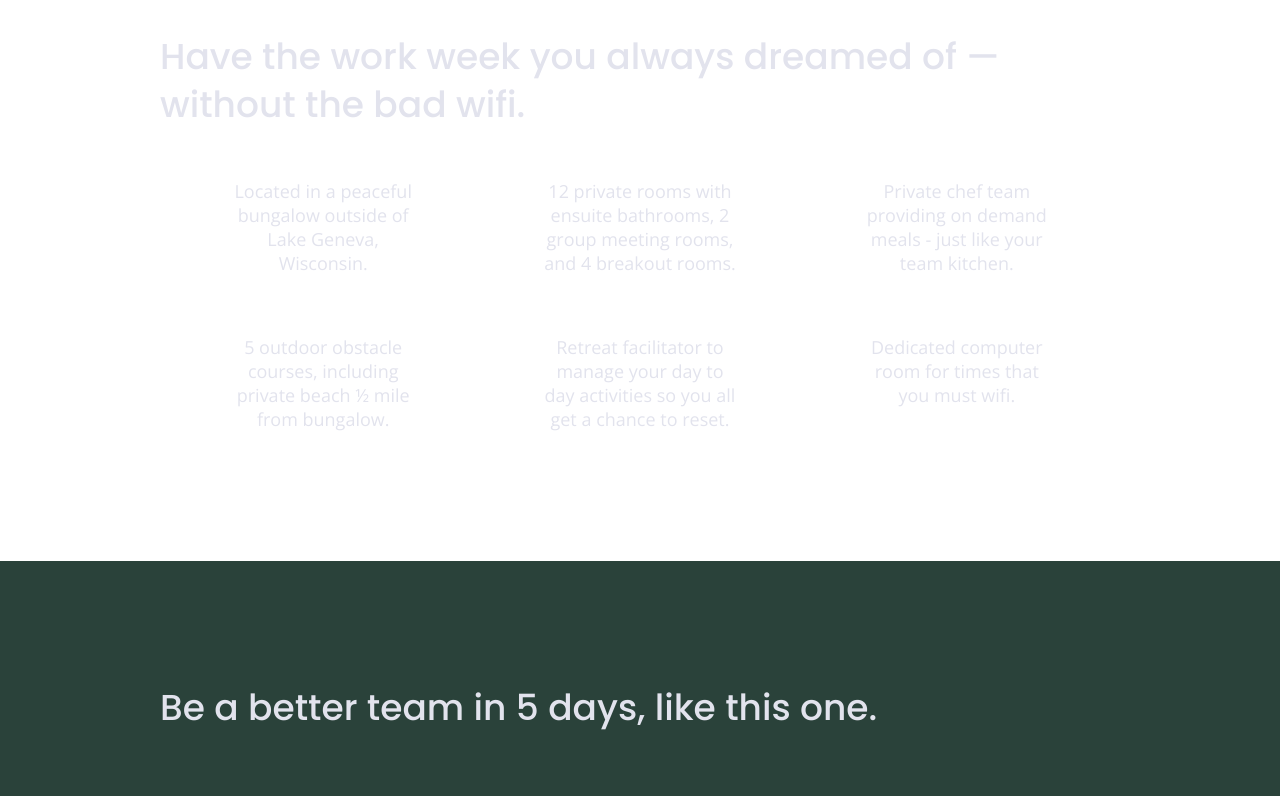
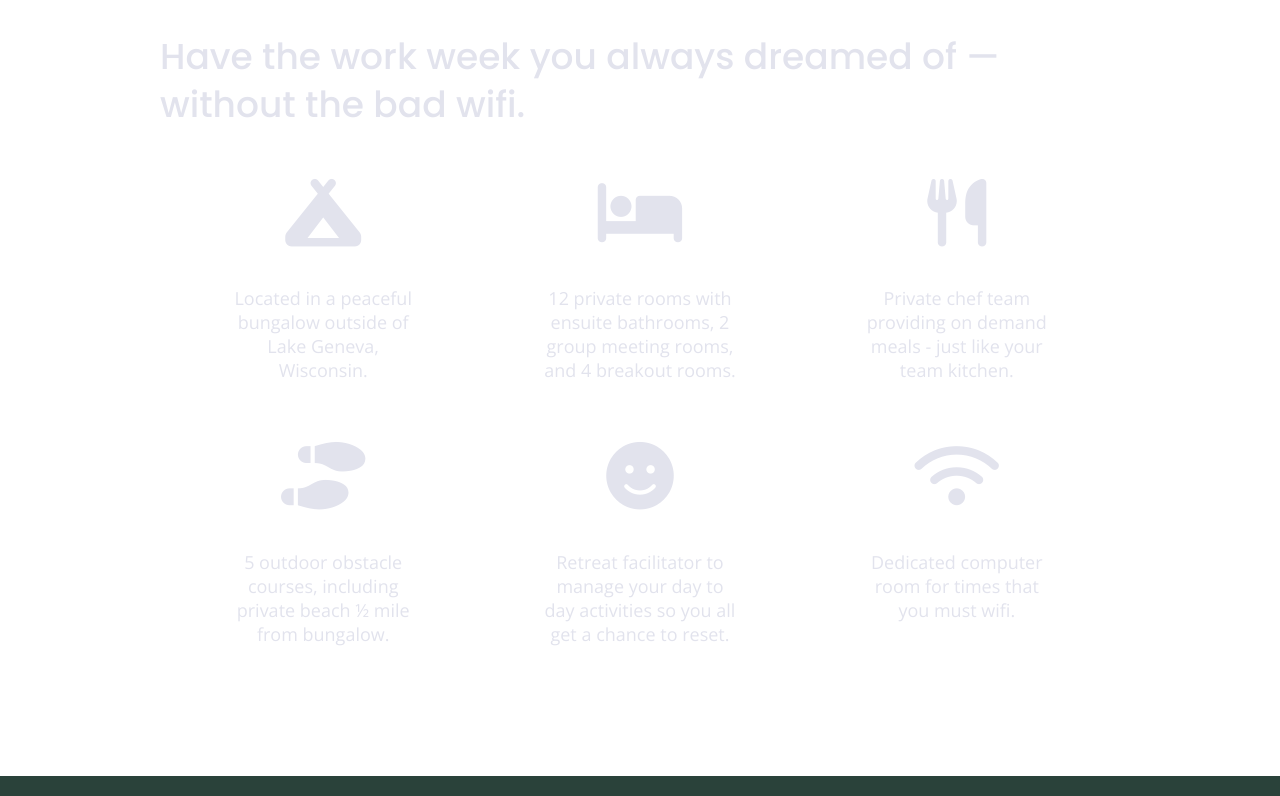
Before and after one commit to AMartindale98/unplugged, a website built with Parcel: page index.html in a window 1280 px wide. Shown: the part 1063-1859 px from the top of the page. Built offline with nearby package versions, Linux system fonts and the light colour scheme; files whose address does not match are found by name.

Commit message:
Added icons and icon styling

```diff
--- a/css/main.css
+++ b/css/main.css
@@ -306,6 +306,11 @@ input[type="button"] {
   justify-content: center;
   align-items: flex-start;
   flex-flow: row wrap;
+}
+
+.features i {
+  font-size: 3.75em;
+  margin-bottom: 40px;
 }
 
 .features p {
--- a/index.html
+++ b/index.html
@@ -17,6 +17,10 @@
 
     <link rel="stylesheet" href="css/normalize.css" />
     <link rel="stylesheet" href="css/main.css" />
+    <script
+      src="https://kit.fontawesome.com/3bdf92f8e4.js"
+      crossorigin="anonymous"
+    ></script>
     <!-- Google Fonts -->
     <link
       href="https://fonts.googleapis.com/css?family=Open+Sans:400,700|Poppins:500,700"
@@ -76,42 +80,54 @@
           </h2>
           <div class="features-items">
             <article>
-              <p class="fontawesome-icon"></p>
+              <p class="fontawesome-icon">
+                <i class="fas fa-campground"></i>
+              </p>
               <p class="features-item-description">
                 Located in a peaceful bungalow outside of Lake Geneva,
                 Wisconsin.
               </p>
             </article>
             <article>
-              <p class="fontawesome-icon"></p>
+              <p class="fontawesome-icon">
+                <i class="fas fa-bed"></i>
+              </p>
               <p class="features-item-description">
                 12 private rooms with ensuite bathrooms, 2 group meeting rooms,
                 and 4 breakout rooms.
               </p>
             </article>
             <article>
-              <p class="fontawesome-icon"></p>
+              <p class="fontawesome-icon">
+                <i class="fas fa-utensils"></i>
+              </p>
               <p class="features-item-description">
                 Private chef team providing on demand meals - just like your
                 team kitchen.
               </p>
             </article>
             <article>
-              <p class="fontawesome-icon"></p>
+              <p class="fontawesome-icon">
+                <i class="fas fa-shoe-prints"></i>
+              </p>
               <p class="features-item-description">
                 5 outdoor obstacle courses, including private beach ½ mile from
                 bungalow.
               </p>
             </article>
             <article>
-              <p class="fontawesome-icon"></p>
+              <p class="fontawesome-icon">
+                <i class="fas fa-smile"></i>
+              </p>
               <p class="features-item-description">
                 Retreat facilitator to manage your day to day activities so you
                 all get a chance to reset.
               </p>
             </article>
             <article>
-              <p class="fontawesome-icon"></p>
+              <p class="fontawesome-icon">
+                <i class="fas fa-wifi"></i>
+              </p>
               <p class="features-item-description">
                 Dedicated computer room for times that you must wifi.
               </p>
```
Also changed, not shown: about/index.html (+1 -0 lines), faq/index.html (+4 -0 lines).
